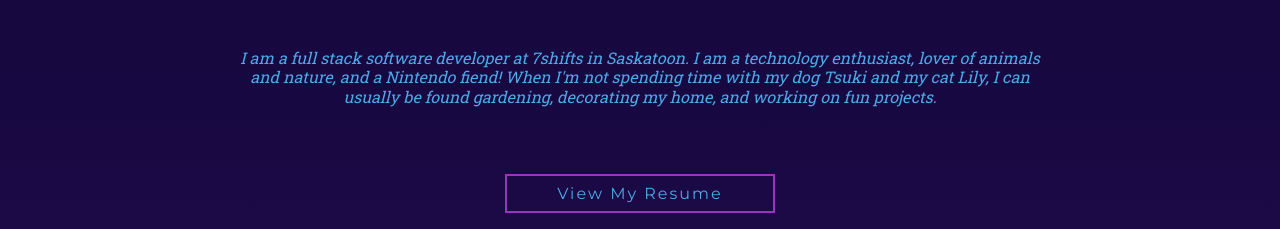
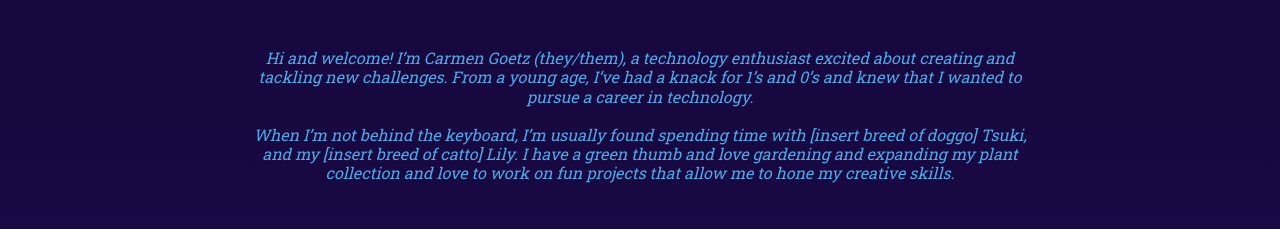
Before and after one commit to carmengoetz/carmengoetz.github.io, a Vue app: page / in a window 1280 px wide. Shown: the part 1112-1341 px from the top of the page. Built offline with nearby package versions, Linux system fonts and the light colour scheme; a web font is replaced by a local one; what vue3-tabs would draw is missing.

Commit message:
WIP home and career

```diff
--- a/src/components/career/Timeline.vue
+++ b/src/components/career/Timeline.vue
@@ -33,7 +33,7 @@ export default {
           heading: "Enrolling in CST",
           image: require("../../assets/career/saskpolytechlogo.jpg"),
           description:
-            "I have always had a knack for 1s and 0s, and I knew I wanted to pursue a career of creating things using computers, but I was unsure of what exactly. So I decided to enroll in Computer Systems Technology at Saskpolytech. It didn't take long for me to realize my passion for Web Development!",
+            "I’ve always had a knack for 1s and 0s, and knew that I wanted to pursue a career of creating things using computers. I wasn’t sure exactly how or what, but I decided to take a chance and start by enrolling in the Computer Systems Technology Diploma at Saskatchewan Polytechnic. As I started in my classes, it didn’t take me long to discover that I found my passion was in Web Development! ",
           inverted: false,
         },
         {
@@ -41,7 +41,7 @@ export default {
           heading: "Getting involved at Canada Learning code",
           image: require("../../assets/career/CLClogo.png"),
           description:
-            "Through networking with people in the industry, I heard about Canada Learning Code (CLC, formerly Ladies Learning Code). Since then, I have mentored at many of their workshops, and even instructed a workshop myself. This required me to present theory, give code examples and exercises, and  assist learners with the content, as well as provide 1-on-1 support for learners, adults and children, throughout day long workshops",
+            "I heard about Canada Learning Code (CLC, formerly known as Ladies learning Code) through networking with other developers in the community. After chatting with a few of the developers to learn more, I knew I had to get involved. Since then, I have become a mentor at various workshops on entry level subjects (HTML/CSS, JavaScript, Responsive Development, etc), and even instructed a workshop myself.",
           inverted: true,
         },
         {
@@ -49,7 +49,7 @@ export default {
           heading: "Graduation",
           image: require("../../assets/career/grad.jpg"),
           description:
-            "In May of 2019, I graduated from Saskpolytech with a Diploma in Computer Systems technology! I went full force into the industry, ready to show what I had learnt in the past three years.",
+            "In May of 2019, I graduated from Saskpolytechnic with a Diploma in Computer Systems Technology! I went full force into the industry at my position at 7shifts and was ready to show and implement what I had learned during the past three years.",
           inverted: false,
         },
         {
@@ -57,7 +57,7 @@ export default {
           heading: "Starting at 7shifts",
           image: require("../../assets/career/7shifts-logo.png"),
           description:
-            "Before I graduated, I was hired on as a software developer at 7shifts in Saskatoon. At 7shifts I have been able to grown in my career with many different opportunities. I have been involved on difficult but rewarding projects and presenting solutions and leading them to help execute on the team / department / company roadmap. While doing that, I have been able to learn from intelligent mentors, and pair and collaborate with exceptional people and facilitate knowledge transfers and continual learning.",
+            "In the final weeks before graduation, I was hired on as a Software Developer at 7shifts, in Saskatoon, Saskatchewan.  During the last 3 years of my career at 7shifts, I’ve grown into my career with a variety of opportunities, such as X, Y, Z. I have been involved in challenging, but rewarding projects and presented solutions that have been implemented into our teams, in the departments and on the company roadmap. While accomplishing these milestones in my career, I’ve had the opportunity to continually grow and learn from intelligent mentors and pair and collaborate with exceptional people who have facilitated knowledge transfer and continual learning in my current position.",
           inverted: true,
         },
         {
@@ -65,7 +65,7 @@ export default {
           heading: "Chapter Coordinator for Canada Learning Code",
           image: require("../../assets/career/CLClogo.png"),
           description:
-            "In the summer of 2019, I was given the opportunity to be the Coordinator for Saskatoon's Chapter. I would streamline and run Canada Learning Code learning projectss and community events, manage social media accounts to promote events and reach out to the community, and aquire learners, mentors, and facilitators for upcoming events utilizing my abilities to network within the community.",
+            "n the summer of 2019, I was presented with the opportunity to be the Coordinator for Saskatoon’s Canada Learning Code Chapter. In this position, I would streamline and run Canada learning Code educational projects and community events. In addition, I managed and promoted events on our social media accounts and networked with the community to acquire mentors, facilitators and curious new learners for upcoming events.",
           inverted: false,
         },
         {
@@ -73,7 +73,7 @@ export default {
           heading: "Joining 7shifts' Diversity Equity and Inclusion committee ",
           image: require("../../assets/career/7shifts-logo.png"),
           description:
-            "7shifts started its DE&I committee in 2020, and I joined it as a member in October of that year. I have a passion for DE&I, and have a lot of ideas as to how we as a company can work towards a more inclusive community. I have made many contricutions to the committee throughout my time on the committee.",
+            "In honing my skills for community involvement and my passion for Diversity, Equity and Inclusion (DE&I) I joined the committee in October of 2020 to join my colleagues in becoming a more inclusive community. Since the inception of the committee, I’ve made various contributions that have been implemented, such as X,Y and Z.",
           inverted: true,
         },
       ],
--- a/src/views/Career.vue
+++ b/src/views/Career.vue
@@ -8,8 +8,8 @@
     <div class="row">
       <div class="col-lg-8 mx-auto text-center">
         <h3 class="section-subheading career__description">
-          If you want to learn more about my journey in the tech industry, scroll for a
-          brief description of my past five years.
+          If you’re curious about my time in the technology industry, scroll down and join
+          me on my journey!
         </h3>
       </div>
     </div>
--- a/src/views/Home.vue
+++ b/src/views/Home.vue
@@ -19,10 +19,14 @@
     <div class="row">
       <div class="col-lg-8 mx-auto text-center">
         <h3 class="section-subheading home__description">
-          I am a full stack software developer at 7shifts in Saskatoon. I am a technology
-          enthusiast, lover of animals and nature, and a Nintendo fiend! When I'm not
-          spending time with my dog Tsuki and my cat Lily, I can usually be found
-          gardening, decorating my home, and working on fun projects.
+          Hi and welcome! I’m Carmen Goetz (they/them), a technology enthusiast excited
+          about creating and tackling new challenges. From a young age, I’ve had a knack
+          for 1’s and 0’s and knew that I wanted to pursue a career in technology.
+          <br /><br />
+          When I’m not behind the keyboard, I’m usually found spending time with [insert
+          breed of doggo] Tsuki, and my [insert breed of catto] Lily. I have a green thumb
+          and love gardening and expanding my plant collection and love to work on fun
+          projects that allow me to hone my creative skills.
         </h3>
       </div>
     </div>
```
